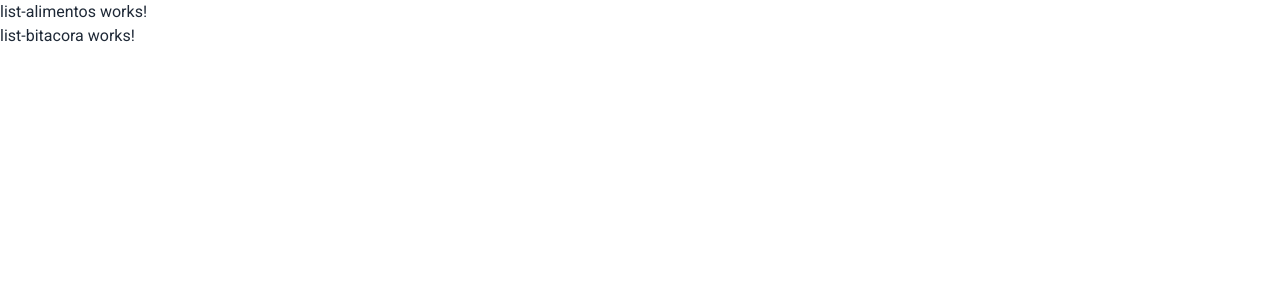
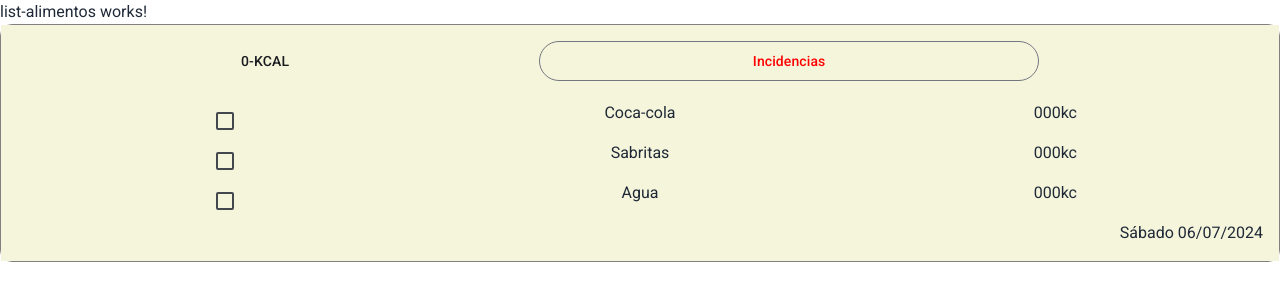
Before and after one commit to EGAMAGZ/diet-widget, an Angular app: page / in a window 1280 px wide. Shown: the top 300 px of the page. Built offline with nearby package versions, Linux system fonts and the light colour scheme.

Commit message:
feat: list-bitacora

```diff
--- a/src/app/shared/components/list-bitacora/list-bitacora.component.html
+++ b/src/app/shared/components/list-bitacora/list-bitacora.component.html
@@ -1 +1,30 @@
-<p>list-bitacora works!</p>
+<mat-card appearance="outlined" class="card">
+    <mat-card-content class="card__content">
+        <div class="card__titleContent">
+            <mat-card-subtitle class="card__titleCal">0-KCAL</mat-card-subtitle>
+            <button mat-stroked-button class="card__buttonIncidencias">
+                <p>Incidencias</p>
+            </button>
+        </div>
+        <div class="card__checkboxContent">
+            <div class="card__checkbox">
+                <mat-checkbox class="example-margin"></mat-checkbox>
+                <p>Coca-cola</p>
+                <p>000kc</p>
+            </div>
+            <div class="card__checkbox">
+                <mat-checkbox class="example-margin"></mat-checkbox>
+                <p>Sabritas</p>
+                <p>000kc</p>
+            </div>
+            <div class="card__checkbox">
+                <mat-checkbox class="example-margin"></mat-checkbox>
+                <p>Agua</p>
+                <p>000kc</p>
+            </div>
+        </div>
+        <div class="card__date">
+            <p>Sábado 06/07/2024</p>
+        </div>
+    </mat-card-content>
+</mat-card>
--- a/src/app/shared/components/list-bitacora/list-bitacora.component.scss
+++ b/src/app/shared/components/list-bitacora/list-bitacora.component.scss
@@ -0,0 +1,38 @@
+.card{
+    border: 1px solid gray;
+}
+.card__content{
+    background-color: beige;
+}
+.card__titleContent{
+    gap: 250px;
+    display: flex;
+    justify-content: center;
+    align-items: center;
+}
+.card__titleCal{
+    font-size: 14px;
+}
+.card__buttonIncidencias{
+    width: 500px;
+    p{
+        color: red;
+    }
+}
+.card__titleIncidencias{
+    border: 1px solid orange;
+    border-radius: 10px;
+    padding: 20px;
+}
+.card__checkboxContent{
+    margin-top: 20px;
+}
+.card__checkbox{
+    display: grid;
+    grid-template-columns: repeat(3, 1fr);
+    text-align: center;
+}
+.card__date{
+    display: flex;
+    justify-content: flex-end;
+}
--- a/src/app/shared/components/list-bitacora/list-bitacora.component.ts
+++ b/src/app/shared/components/list-bitacora/list-bitacora.component.ts
@@ -1,11 +1,22 @@
-import { Component } from '@angular/core';
+import { Component, ChangeDetectionStrategy, computed, signal } from '@angular/core';
+import {MatCardModule} from '@angular/material/card';
+import {MatListModule} from '@angular/material/list'
+import {MatCheckboxModule} from '@angular/material/checkbox';
+import {MatButtonModule} from '@angular/material/button';
+
+export interface Task {
+  name: string;
+  completed: boolean;
+  subtasks?: Task[];
+}
 
 @Component({
   selector: 'app-list-bitacora',
   standalone: true,
-  imports: [],
+  imports: [MatCardModule,MatListModule,MatCheckboxModule,MatButtonModule],
   templateUrl: './list-bitacora.component.html',
-  styleUrl: './list-bitacora.component.scss'
+  styleUrl: './list-bitacora.component.scss',
+  changeDetection: ChangeDetectionStrategy.OnPush,
 })
 export class ListBitacoraComponent {
 
```
